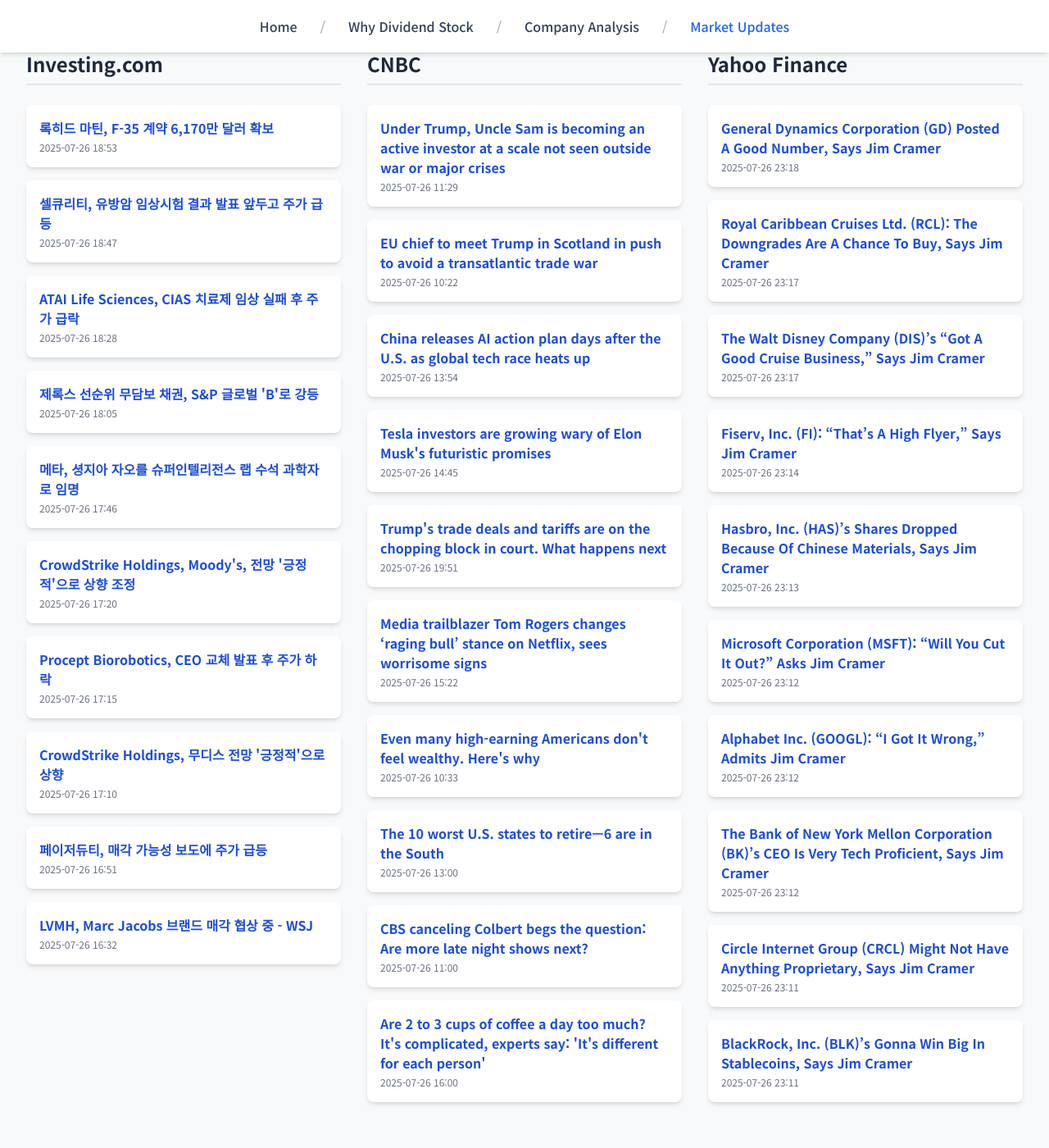
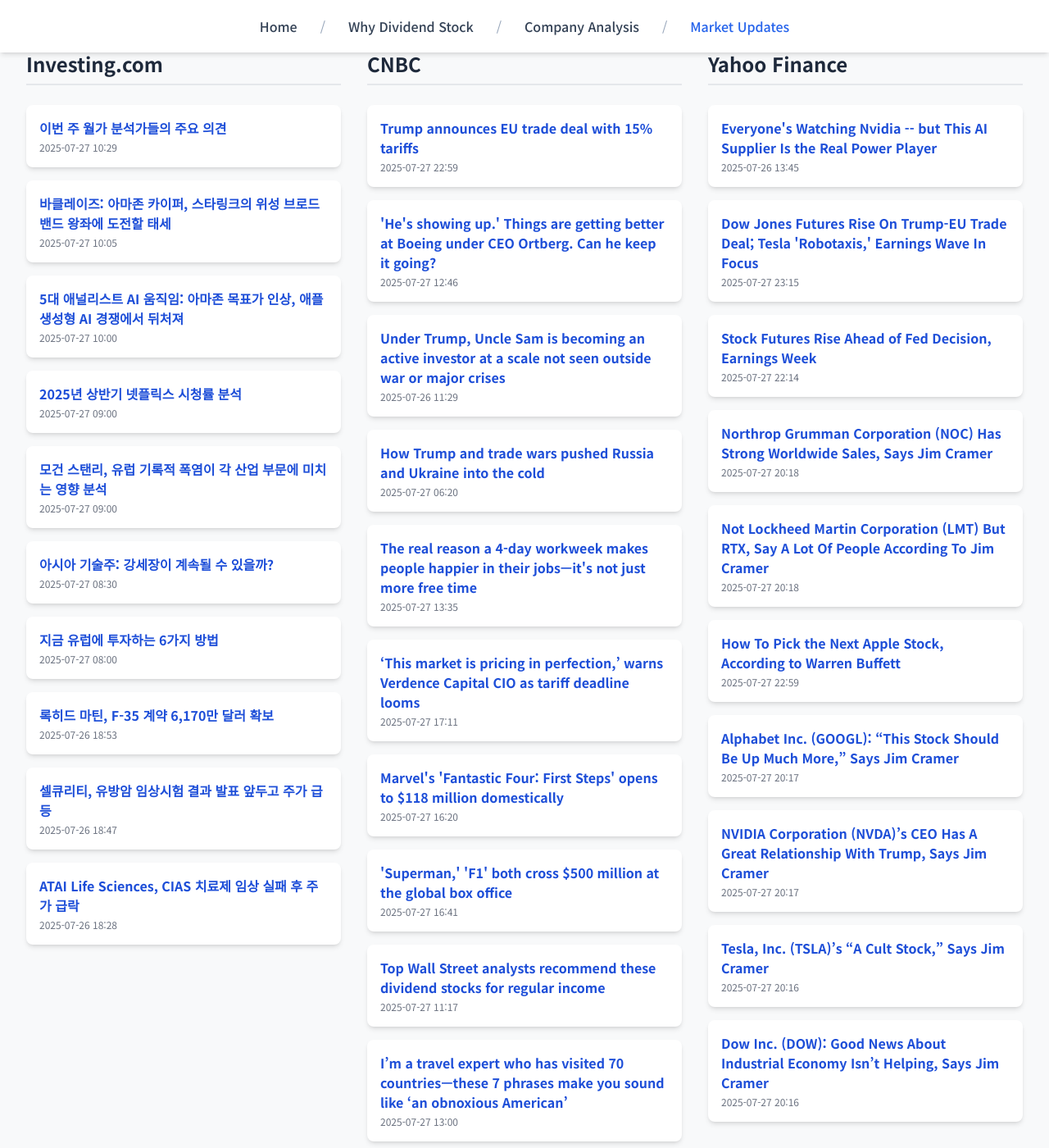
Before and after one commit to Kay-Hwang/my-company-analysis, a Jekyll site: the page built from market-updates.html, in a window 1280 px wide and 1400 px high, scrolled down 214 px. Shown: the whole window at 82% size. Built offline with Jekyll 4.4.1, drawn with Linux system fonts in a browser that asks for light colours; nearby versions of some CDN libraries; a script that is not in the unit is left out; before the commit the page ends 1590 px from its top, so only the background shows below that.

Commit message:
Update daily data

```diff
--- a/_data/latest_data.json
+++ b/_data/latest_data.json
@@ -1,7 +1,49 @@
 {
-  "lastUpdated": "2025년 07월 27일 08:36 KST",
+  "lastUpdated": "2025년 07월 28일 08:38 KST",
   "news": {
     "investing": [
+      {
+        "title": "이번 주 월가 분석가들의 주요 의견",
+        "link": "https://kr.investing.com/news/stock-market-news/article-1565138",
+        "pubDate": "2025-07-27 10:29:01",
+        "summary": "이번 주 월가 분석가들의 주요 의견"
+      },
+      {
+        "title": "바클레이즈: 아마존 카이퍼, 스타링크의 위성 브로드밴드 왕좌에 도전할 태세",
+        "link": "https://kr.investing.com/news/stock-market-news/article-1565135",
+        "pubDate": "2025-07-27 10:05:05",
+        "summary": "바클레이즈: 아마존 카이퍼, 스타링크의 위성 브로드밴드 왕좌에 도전할 태세"
+      },
+      {
+        "title": "5대 애널리스트 AI 움직임: 아마존 목표가 인상, 애플 생성형 AI 경쟁에서 뒤처져",
+        "link": "https://kr.investing.com/news/stock-market-news/article-1565129",
+        "pubDate": "2025-07-27 10:00:08",
+        "summary": "5대 애널리스트 AI 움직임: 아마존 목표가 인상, 애플 생성형 AI 경쟁에서 뒤처져"
+      },
+      {
+        "title": "2025년 상반기 넷플릭스 시청률 분석",
+        "link": "https://kr.investing.com/news/stock-market-news/article-1565114",
+        "pubDate": "2025-07-27 09:00:09",
+        "summary": "2025년 상반기 넷플릭스 시청률 분석"
+      },
+      {
+        "title": "모건 스탠리, 유럽 기록적 폭염이 각 산업 부문에 미치는 영향 분석",
+        "link": "https://kr.investing.com/news/stock-market-news/article-1565113",
+        "pubDate": "2025-07-27 09:00:04",
+        "summary": "모건 스탠리, 유럽 기록적 폭염이 각 산업 부문에 미치는 영향 분석"
+      },
+      {
+        "title": "아시아 기술주: 강세장이 계속될 수 있을까?",
+        "link": "https://kr.investing.com/news/stock-market-news/article-1565111",
+        "pubDate": "2025-07-27 08:30:04",
+        "summary": "아시아 기술주: 강세장이 계속될 수 있을까?"
+      },
+      {
+        "title": "지금 유럽에 투자하는 6가지 방법",
+        "link": "https://kr.investing.com/news/stock-market-news/article-1565097",
+        "pubDate": "2025-07-27 08:00:07",
+        "summary": "지금 유럽에 투자하는 6가지 방법"
+      },
       {
         "title": "록히드 마틴, F-35 계약 6,170만 달러 확보",
         "link": "https://kr.investing.com/news/stock-market-news/article-93CH-1565008",
@@ -19,51 +61,21 @@
         "link": "https://kr.investing.com/news/stock-market-news/article-93CH-1565005",
         "pubDate": "2025-07-26 18:28:42",
         "summary": "ATAI Life Sciences, CIAS 치료제 임상 실패 후 주가 급락"
-      },
-      {
-        "title": "제록스 선순위 무담보 채권, S&P 글로벌 'B'로 강등",
-        "link": "https://kr.investing.com/news/stock-market-news/article-93CH-1565002",
-        "pubDate": "2025-07-26 18:05:10",
-        "summary": "제록스 선순위 무담보 채권, S&P 글로벌 'B'로 강등"
-      },
-      {
-        "title": "메타, 셩지아 자오를 슈퍼인텔리전스 랩 수석 과학자로 임명",
-        "link": "https://kr.investing.com/news/stock-market-news/article-93CH-1565000",
-        "pubDate": "2025-07-26 17:46:51",
-        "summary": "메타, 셩지아 자오를 슈퍼인텔리전스 랩 수석 과학자로 임명"
-      },
-      {
-        "title": "CrowdStrike Holdings, Moody's, 전망 '긍정적'으로 상향 조정",
-        "link": "https://kr.investing.com/news/stock-market-news/article-93CH-1564998",
-        "pubDate": "2025-07-26 17:20:04",
-        "summary": "CrowdStrike Holdings, Moody's, 전망 '긍정적'으로 상향 조정"
-      },
-      {
-        "title": "Procept Biorobotics, CEO 교체 발표 후 주가 하락",
-        "link": "https://kr.investing.com/news/stock-market-news/article-93CH-1564997",
-        "pubDate": "2025-07-26 17:15:05",
-        "summary": "Procept Biorobotics, CEO 교체 발표 후 주가 하락"
-      },
-      {
-        "title": "CrowdStrike Holdings, 무디스 전망 '긍정적'으로 상향",
-        "link": "https://kr.investing.com/news/stock-market-news/article-93CH-1564996",
-        "pubDate": "2025-07-26 17:10:12",
-        "summary": "CrowdStrike Holdings, 무디스 전망 '긍정적'으로 상향"
-      },
-      {
-        "title": "페이저듀티, 매각 가능성 보도에 주가 급등",
-        "link": "https://kr.investing.com/news/stock-market-news/article-93CH-1564994",
-        "pubDate": "2025-07-26 16:51:29",
-        "summary": "페이저듀티, 매각 가능성 보도에 주가 급등"
-      },
-      {
-        "title": "LVMH, Marc Jacobs 브랜드 매각 협상 중 - WSJ",
-        "link": "https://kr.investing.com/news/stock-market-news/article-93CH-1564993",
-        "pubDate": "2025-07-26 16:32:50",
-        "summary": "LVMH, Marc Jacobs 브랜드 매각 협상 중 - WSJ"
       }
     ],
     "cnbc": [
+      {
+        "title": "Trump announces EU trade deal with 15% tariffs",
+        "link": "https://www.cnbc.com/2025/07/27/trump-european-union-eu-trade-tariffs.html",
+        "pubDate": "Sun, 27 Jul 2025 22:59:02 GMT",
+        "summary": "President Donald Trump and European Commission President Ursula von der Leyen met for a pivotal discussion before Trump's Aug 1. tariff deadline."
+      },
+      {
+        "title": "'He's showing up.' Things are getting better at Boeing under CEO Ortberg. Can he keep it going?",
+        "link": "https://www.cnbc.com/2025/07/27/boeing-ceo-ortberg-airplane-deliveries-defense.html",
+        "pubDate": "Sun, 27 Jul 2025 12:46:03 GMT",
+        "summary": "Wall Street analysts expect the aircraft manufacturer to halve its second-quarter losses from a year ago when it reports earnings this week."
+      },
       {
         "title": "Under Trump, Uncle Sam is becoming an active investor at a scale not seen outside war or major crises",
         "link": "https://www.cnbc.com/2025/07/26/under-trump-us-an-active-investor-at-scale-not-seen-outside-major-crises.html",
@@ -71,120 +83,108 @@
         "summary": "The Trump administration has shown that it's willing to buy up stakes in publicly traded companies, a level of intervention that some say is unprecedented."
       },
       {
-        "title": "EU chief to meet Trump in Scotland in push to avoid a transatlantic trade war",
-        "link": "https://www.cnbc.com/2025/07/26/eu-chief-to-meet-trump-in-scotland-in-push-to-secure-a-us-trade-deal.html",
-        "pubDate": "Sat, 26 Jul 2025 10:22:53 GMT",
-        "summary": "\"I think we have a good 50/50 chance. That's a lot,\" Trump said."
+        "title": "How Trump and trade wars pushed Russia and Ukraine into the cold",
+        "link": "https://www.cnbc.com/2025/07/27/how-trump-and-trade-wars-pushed-russia-and-ukraine-into-the-cold.html",
+        "pubDate": "Sun, 27 Jul 2025 06:20:47 GMT",
+        "summary": "It's easy to forget Russian and Ukrainian soldiers continue to fight for every inch of frontline territory in Ukraine, and the world feels like it has moved on."
       },
       {
-        "title": "China releases AI action plan days after the U.S. as global tech race heats up",
-        "link": "https://www.cnbc.com/2025/07/26/china-ai-action-plan.html",
-        "pubDate": "Sat, 26 Jul 2025 13:54:40 GMT",
-        "summary": "China on Saturday released a global action plan for artificial intelligence that called for international cooperation on tech development and regulation."
+        "title": "The real reason a 4-day workweek makes people happier in their jobs—it's not just more free time",
+        "link": "https://www.cnbc.com/2025/07/27/the-real-reason-a-4-day-workweek-makes-people-happier-in-their-jobs.html",
+        "pubDate": "Sun, 27 Jul 2025 13:35:01 GMT",
+        "summary": "Juliet Schor has researched the impacts of a four-day workweek on 245 businesses and 8,700 people."
       },
       {
-        "title": "Tesla investors are growing wary of Elon Musk's futuristic promises",
-        "link": "https://www.cnbc.com/2025/07/26/tesla-investors-grow-wary-of-elon-musk-robotaxi-promises.html",
-        "pubDate": "Sat, 26 Jul 2025 14:45:41 GMT",
-        "summary": "Tesla shares plummeted as CEO Elon Musk's promises for robotaxis failed to excite investors following another disappointing earnings report."
+        "title": "‘This market is pricing in perfection,’ warns Verdence Capital CIO as tariff deadline looms",
+        "link": "https://www.cnbc.com/2025/07/27/tariff-turmoil-market-pricing-in-perfection-warns-verdence-cio.html",
+        "pubDate": "Sun, 27 Jul 2025 17:11:32 GMT",
+        "summary": "The market may be trading around record highs, but Verdence Capital's Megan Horneman is worried trouble is lurking."
       },
       {
-        "title": "Trump's trade deals and tariffs are on the chopping block in court. What happens next",
-        "link": "https://www.cnbc.com/2025/07/26/trump-tariffs-trade-lawsuits.html",
-        "pubDate": "Sat, 26 Jul 2025 19:51:16 GMT",
-        "summary": "Trump has recently announced preliminary trade deals with Japan and other countries, and many of his paused \"reciprocal\" tariffs are set to resume next month."
+        "title": "Marvel's 'Fantastic Four: First Steps' opens to $118 million domestically",
+        "link": "https://www.cnbc.com/2025/07/27/marvels-fantastic-four-first-steps-opens-to-118-million.html",
+        "pubDate": "Sun, 27 Jul 2025 16:20:37 GMT",
+        "summary": "Marvel's \"Fantastic Four: First Steps\" opened to an estimated $118 million at the domestic box office."
       },
       {
-        "title": "Media trailblazer Tom Rogers changes ‘raging bull’ stance on Netflix, sees worrisome signs",
-        "link": "https://www.cnbc.com/2025/07/26/netflix-raging-bull-changes-stance-what-worries-media-mogul-rogers.html",
-        "pubDate": "Sat, 26 Jul 2025 15:22:33 GMT",
-        "summary": "Former NBC Cable President Tom Rogers is raising concerns about Netflix amid a competitive streaming environment."
+        "title": "'Superman,' 'F1' both cross $500 million at the global box office",
+        "link": "https://www.cnbc.com/2025/07/27/superman-f1-both-cross-500-million-at-the-global-box-office.html",
+        "pubDate": "Sun, 27 Jul 2025 16:41:44 GMT",
+        "summary": "Warner Bros. Discovery had two films cross the $500 million mark this weekend — DC Studio's \"Superman\" and Apple's \"F1.\""
       },
       {
-        "title": "Even many high-earning Americans don't feel wealthy. Here's why",
-        "link": "https://www.cnbc.com/2025/07/26/henrys-why-high-earning-americans-do-not-feel-rich.html",
-        "pubDate": "Sat, 26 Jul 2025 10:33:01 GMT",
-        "summary": "Many high earners in the U.S. still feel broke. Between lifestyle creep, debt and social pressure, even $200,000 per year doesn't always buy peace of mind."
+        "title": "Top Wall Street analysts recommend these dividend stocks for regular income",
+        "link": "https://www.cnbc.com/2025/07/27/top-wall-street-analysts-recommend-these-dividend-stocks-for-regular-income.html",
+        "pubDate": "Sun, 27 Jul 2025 11:17:07 GMT",
+        "summary": "TipRanks' analyst ranking service discusses three dividend-paying stocks, including EOG Resources and Verizon, favored by Wall Street."
       },
       {
-        "title": "The 10 worst U.S. states to retire—6 are in the South",
-        "link": "https://www.cnbc.com/2025/07/26/worst-us-states-to-retire-bankrate.html",
-        "pubDate": "Sat, 26 Jul 2025 13:00:01 GMT",
-        "summary": "Factors like affordability and weather may make these states unattractive to retirees, but they could be right for you based on your personal preferences."
-      },
-      {
-        "title": "CBS canceling Colbert begs the question: Are more late night shows next?",
-        "link": "https://www.cnbc.com/2025/07/26/cbs-canceling-colbert-raises-late-night-questions.html",
-        "pubDate": "Sat, 26 Jul 2025 11:00:01 GMT",
-        "summary": "The cost of producing late night programs has risen as the media industry has been upended by streaming and shifting consumer habits."
-      },
-      {
-        "title": "Are 2 to 3 cups of coffee a day too much? It's complicated, experts say: 'It's different for each person'",
-        "link": "https://www.cnbc.com/2025/07/26/how-much-coffee-is-too-much-coffee-experts-weigh-in.html",
-        "pubDate": "Sat, 26 Jul 2025 16:00:01 GMT",
-        "summary": "Figuring out how much coffee is too much isn't straightforward. Experts explain why, and what you need to know about its benefits and risks."
+        "title": "I’m a travel expert who has visited 70 countries—these 7 phrases make you sound like ‘an obnoxious American’",
+        "link": "https://www.cnbc.com/2025/07/27/these-phrases-make-you-sound-like-an-obnoxious-american-traveling-abroad.html",
+        "pubDate": "Sun, 27 Jul 2025 13:00:01 GMT",
+        "summary": "These phrases Americans often say while traveling abroad \"can come off as rude, offensive, or ignorant,\" says Chicago-based travel writer Meena Thiruvengadam."
       }
     ],
     "yahoo": [
       {
-        "title": "General Dynamics Corporation (GD) Posted A Good Number, Says Jim Cramer",
-        "link": "https://finance.yahoo.com/news/general-dynamics-corporation-gd-posted-231831185.html",
-        "pubDate": "2025-07-26T23:18:31Z",
-        "summary": "General Dynamics Corporation (GD) Posted A Good Number, Says Jim Cramer"
+        "title": "Everyone's Watching Nvidia -- but This AI Supplier Is the Real Power Player",
+        "link": "https://finance.yahoo.com/news/everyones-watching-nvidia-ai-supplier-134500604.html",
+        "pubDate": "2025-07-26T13:45:00Z",
+        "summary": "Everyone's Watching Nvidia -- but This AI Supplier Is the Real Power Player"
       },
       {
-        "title": "Royal Caribbean Cruises Ltd. (RCL): The Downgrades Are A Chance To Buy, Says Jim Cramer",
-        "link": "https://finance.yahoo.com/news/royal-caribbean-cruises-ltd-rcl-231735198.html",
-        "pubDate": "2025-07-26T23:17:35Z",
-        "summary": "Royal Caribbean Cruises Ltd. (RCL): The Downgrades Are A Chance To Buy, Says Jim Cramer"
+        "title": "Dow Jones Futures Rise On Trump-EU Trade Deal; Tesla 'Robotaxis,' Earnings Wave In Focus",
+        "link": "https://www.investors.com/market-trend/stock-market-today/dow-jones-futures-trump-eu-trade-deal-tesla-robotaxis/?src=A00220&yptr=yahoo",
+        "pubDate": "2025-07-27T23:15:59Z",
+        "summary": "Dow Jones Futures Rise On Trump-EU Trade Deal; Tesla 'Robotaxis,' Earnings Wave In Focus"
       },
       {
-        "title": "The Walt Disney Company (DIS)’s “Got A Good Cruise Business,” Says Jim Cramer",
-        "link": "https://finance.yahoo.com/news/walt-disney-company-dis-got-231706127.html",
-        "pubDate": "2025-07-26T23:17:06Z",
-        "summary": "The Walt Disney Company (DIS)’s “Got A Good Cruise Business,” Says Jim Cramer"
+        "title": "Stock Futures Rise Ahead of Fed Decision, Earnings Week",
+        "link": "https://www.barrons.com/articles/stock-futures-sunday-trading-925cb155?siteid=yhoof2&yptr=yahoo",
+        "pubDate": "2025-07-27T22:14:00Z",
+        "summary": "Stock Futures Rise Ahead of Fed Decision, Earnings Week"
       },
       {
-        "title": "Fiserv, Inc. (FI): “That’s A High Flyer,” Says Jim Cramer",
-        "link": "https://finance.yahoo.com/news/fiserv-inc-fi-high-flyer-231431305.html",
-        "pubDate": "2025-07-26T23:14:31Z",
-        "summary": "Fiserv, Inc. (FI): “That’s A High Flyer,” Says Jim Cramer"
+        "title": "Northrop Grumman Corporation (NOC) Has Strong Worldwide Sales, Says Jim Cramer",
+        "link": "https://finance.yahoo.com/news/northrop-grumman-corporation-noc-strong-201853614.html",
+        "pubDate": "2025-07-27T20:18:53Z",
+        "summary": "Northrop Grumman Corporation (NOC) Has Strong Worldwide Sales, Says Jim Cramer"
       },
       {
-        "title": "Hasbro, Inc. (HAS)’s Shares Dropped Because Of Chinese Materials, Says Jim Cramer",
-        "link": "https://finance.yahoo.com/news/hasbro-inc-shares-dropped-because-231343535.html",
-        "pubDate": "2025-07-26T23:13:43Z",
-        "summary": "Hasbro, Inc. (HAS)’s Shares Dropped Because Of Chinese Materials, Says Jim Cramer"
+        "title": "Not Lockheed Martin Corporation (LMT) But RTX, Say A Lot Of People According To Jim Cramer",
+        "link": "https://finance.yahoo.com/news/not-lockheed-martin-corporation-lmt-201840944.html",
+        "pubDate": "2025-07-27T20:18:40Z",
+        "summary": "Not Lockheed Martin Corporation (LMT) But RTX, Say A Lot Of People According To Jim Cramer"
       },
       {
-        "title": "Microsoft Corporation (MSFT): “Will You Cut It Out?” Asks Jim Cramer",
-        "link": "https://finance.yahoo.com/news/microsoft-corporation-msft-cut-asks-231259825.html",
-        "pubDate": "2025-07-26T23:12:59Z",
-        "summary": "Microsoft Corporation (MSFT): “Will You Cut It Out?” Asks Jim Cramer"
+        "title": "How To Pick the Next Apple Stock, According to Warren Buffett",
+        "link": "https://finance.yahoo.com/news/pick-next-apple-stock-according-144835186.html",
+        "pubDate": "2025-07-27T22:59:08Z",
+        "summary": "How To Pick the Next Apple Stock, According to Warren Buffett"
       },
       {
-        "title": "Alphabet Inc. (GOOGL): “I Got It Wrong,” Admits Jim Cramer",
-        "link": "https://finance.yahoo.com/news/alphabet-inc-googl-got-wrong-231235772.html",
-        "pubDate": "2025-07-26T23:12:35Z",
-        "summary": "Alphabet Inc. (GOOGL): “I Got It Wrong,” Admits Jim Cramer"
+        "title": "Alphabet Inc. (GOOGL): “This Stock Should Be Up Much More,” Says Jim Cramer",
+        "link": "https://finance.yahoo.com/news/alphabet-inc-googl-stock-much-201742323.html",
+        "pubDate": "2025-07-27T20:17:42Z",
+        "summary": "Alphabet Inc. (GOOGL): “This Stock Should Be Up Much More,” Says Jim Cramer"
       },
       {
-        "title": "The Bank of New York Mellon Corporation (BK)’s CEO Is Very Tech Proficient, Says Jim Cramer",
-        "link": "https://finance.yahoo.com/news/bank-york-mellon-corporation-bk-231203708.html",
-        "pubDate": "2025-07-26T23:12:03Z",
-        "summary": "The Bank of New York Mellon Corporation (BK)’s CEO Is Very Tech Proficient, Says Jim Cramer"
+        "title": "NVIDIA Corporation (NVDA)’s CEO Has A Great Relationship With Trump, Says Jim Cramer",
+        "link": "https://finance.yahoo.com/news/nvidia-corporation-nvda-ceo-great-201723165.html",
+        "pubDate": "2025-07-27T20:17:23Z",
+        "summary": "NVIDIA Corporation (NVDA)’s CEO Has A Great Relationship With Trump, Says Jim Cramer"
       },
       {
-        "title": "Circle Internet Group (CRCL) Might Not Have Anything Proprietary, Says Jim Cramer",
-        "link": "https://finance.yahoo.com/news/circle-internet-group-crcl-might-231126835.html",
-        "pubDate": "2025-07-26T23:11:26Z",
-        "summary": "Circle Internet Group (CRCL) Might Not Have Anything Proprietary, Says Jim Cramer"
+        "title": "Tesla, Inc. (TSLA)’s “A Cult Stock,” Says Jim Cramer",
+        "link": "https://finance.yahoo.com/news/tesla-inc-tsla-cult-stock-201655818.html",
+        "pubDate": "2025-07-27T20:16:55Z",
+        "summary": "Tesla, Inc. (TSLA)’s “A Cult Stock,” Says Jim Cramer"
       },
       {
-        "title": "BlackRock, Inc. (BLK)’s Gonna Win Big In Stablecoins, Says Jim Cramer",
-        "link": "https://finance.yahoo.com/news/blackrock-inc-blk-gonna-win-231103651.html",
-        "pubDate": "2025-07-26T23:11:03Z",
-        "summary": "BlackRock, Inc. (BLK)’s Gonna Win Big In Stablecoins, Says Jim Cramer"
+        "title": "Dow Inc. (DOW): Good News About Industrial Economy Isn’t Helping, Says Jim Cramer",
+        "link": "https://finance.yahoo.com/news/dow-inc-dow-good-news-201632880.html",
+        "pubDate": "2025-07-27T20:16:32Z",
+        "summary": "Dow Inc. (DOW): Good News About Industrial Economy Isn’t Helping, Says Jim Cramer"
       }
     ]
   }
```
